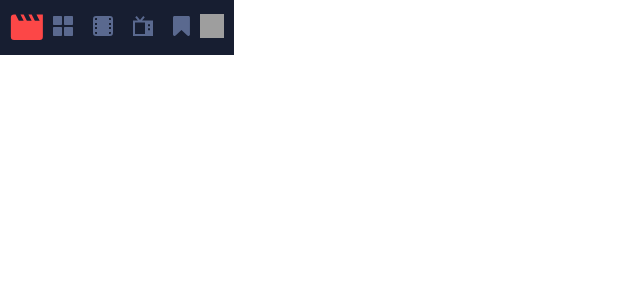
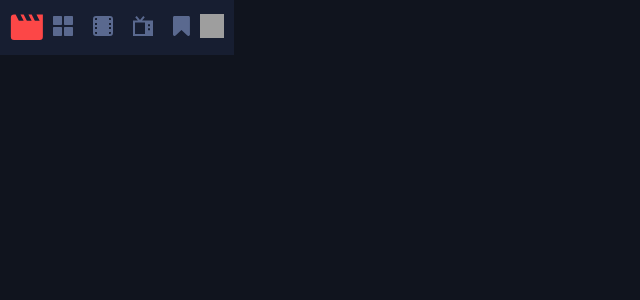
Before and after one commit to Yeffry921/Entertainment-Web-App, a React (Create React App) app: page / in a window 1280 px wide. Shown: the top 300 px of the page, without its empty margins (0-640 px from the left). Built offline with nearby package versions, Linux system fonts and the light colour scheme; grey boxes are pictures that could not be loaded.

Commit message:
add basic site-wide styles

```diff
--- a/src/index.css
+++ b/src/index.css
@@ -4,7 +4,7 @@
   --greyish-blue: hsl(223, 23%, 46%);
   --dark-blue: hsl(223, 30%, 9%);
   --semi-dark-blue: hsl(223, 36%, 14%);
-  --svg-menu-default: #5A698F;
+  --svg-menu-default: #5a698f;
   --font-light: 300;
   --font-medium: 500;
   --text-sm: 13px;
@@ -21,3 +21,9 @@
   padding: 0;
   box-sizing: border-box;
 }
+
+body {
+  min-height: 100vh;
+  background-color: var(--dark-blue);
+  /* font-family: 'Outfit', sans-serif; */
+}
```
